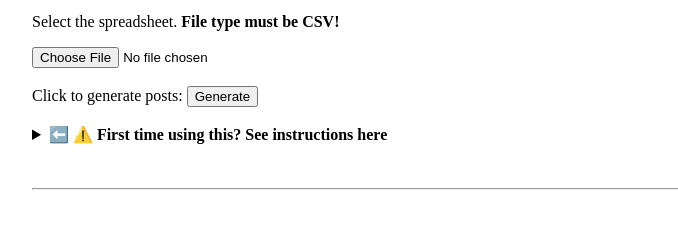
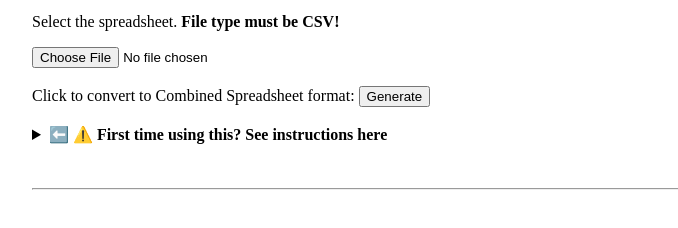
Before and after one commit to virtualdom/cos, a plain HTML site: page artist-spreadsheet-combiner.html in a window 1280 px wide. Shown: the part 134-362 px from the top of the page, without its empty margins (168-846 px from the left). Drawn offline with Linux system fonts and the light colour scheme.

Commit message:
Update artist-spreadsheet-combiner.html

```diff
--- a/artist-spreadsheet-combiner.html
+++ b/artist-spreadsheet-combiner.html
@@ -14,7 +14,7 @@
     <input type="file" id="file" style="width:50%;">
     <br>
     <br>
-    <label for="submit">Click to generate posts:</label>
+    <label for="submit">Click to convert to Combined Spreadsheet format:</label>
     <button id="submit" name="submit" class="green">Generate</button>
     <br>
     <br>
```
